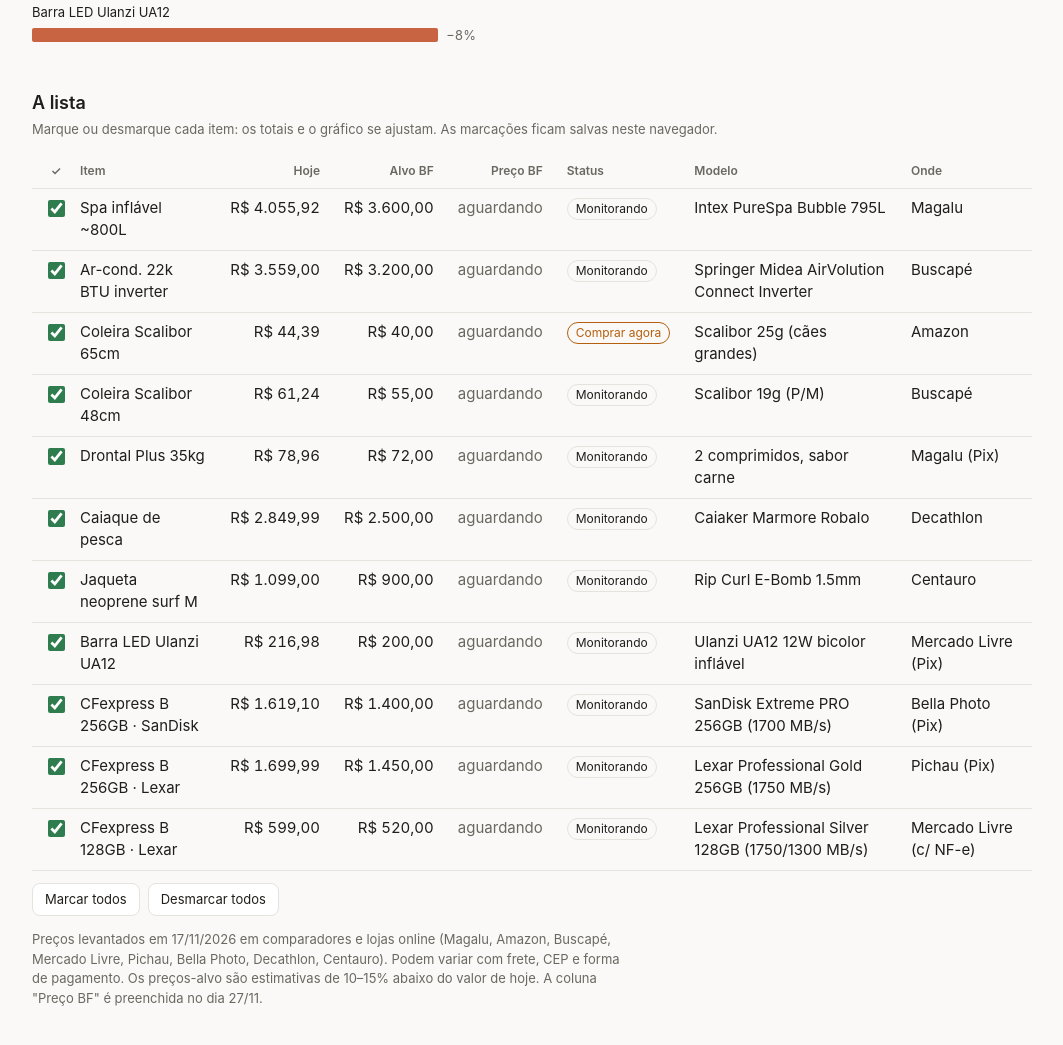
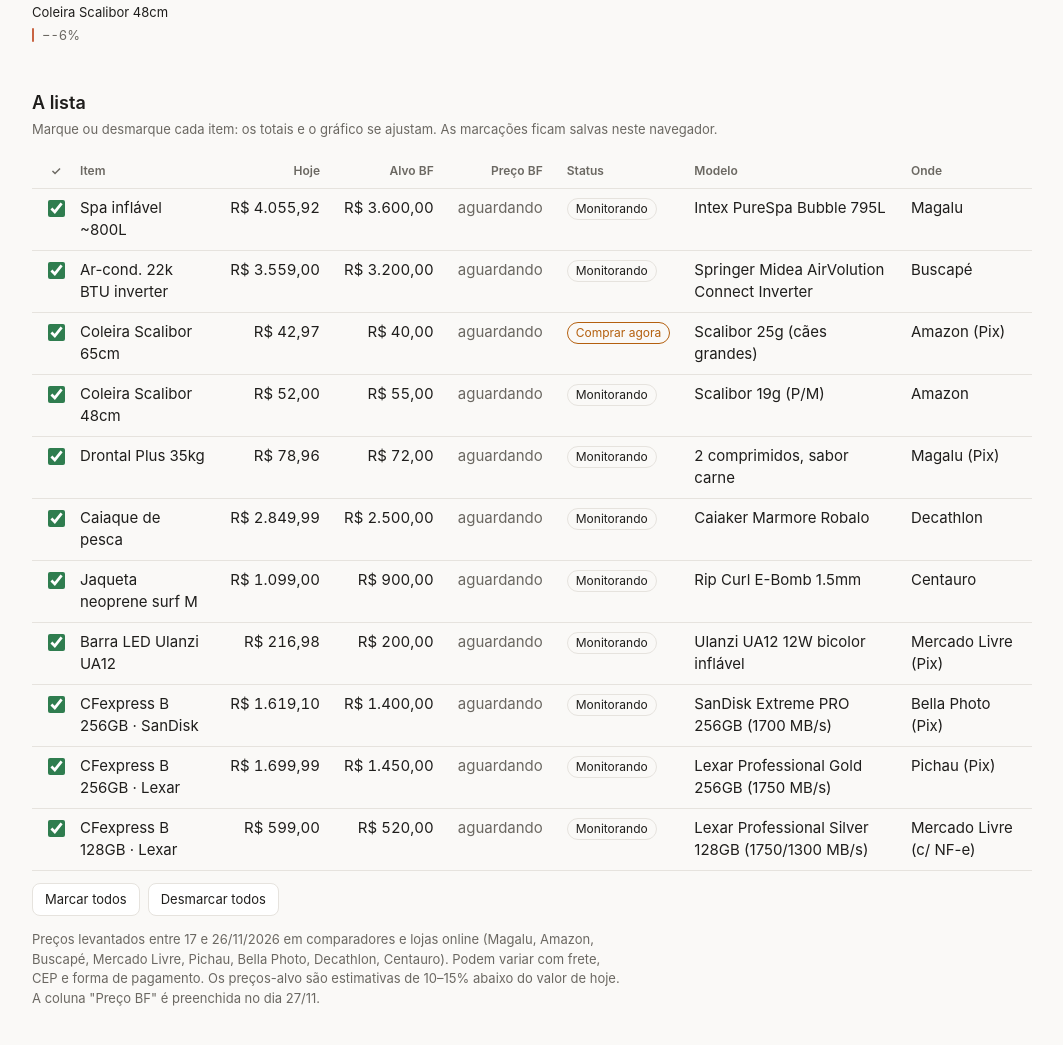
Before and after one commit to rodrigoormond-dotcom/ormond, a plain HTML site: page blackfriday/index.html in a window 1280 px wide. Shown: the part 941-1986 px from the top of the page, without its empty margins (108-1171 px from the left). Drawn offline with Linux system fonts and the light colour scheme.

Commit message:
Update Scalibor prices from Amazon
Co-Authored-By: Claude Opus 5.5 <noreply@anthropic.com>
Claude-Session: https://claude.ai/code/session_01NZ8avRMAThzmBsJK5uKKJJ

```diff
--- a/blackfriday/index.html
+++ b/blackfriday/index.html
@@ -97,7 +97,7 @@
       <button type="button" id="all-on">Marcar todos</button>
       <button type="button" id="all-off">Desmarcar todos</button>
     </div>
-    <p class="note">Preços levantados em 17/11/2026 em comparadores e lojas online (Magalu, Amazon, Buscapé, Mercado Livre, Pichau, Bella Photo, Decathlon, Centauro). Podem variar com frete, CEP e forma de pagamento. Os preços-alvo são estimativas de 10–15% abaixo do valor de hoje. A coluna "Preço BF" é preenchida no dia 27/11.</p>
+    <p class="note">Preços levantados entre 17 e 26/11/2026 em comparadores e lojas online (Magalu, Amazon, Buscapé, Mercado Livre, Pichau, Bella Photo, Decathlon, Centauro). Podem variar com frete, CEP e forma de pagamento. Os preços-alvo são estimativas de 10–15% abaixo do valor de hoje. A coluna "Preço BF" é preenchida no dia 27/11.</p>
   </section>
 </div>
 
@@ -105,8 +105,8 @@
   const ITENS = [
     { item: "Spa inflável ~800L", modelo: "Intex PureSpa Bubble 795L", hoje: 4055.92, onde: "Magalu", alvo: 3600, bf: null, status: "Monitorando" },
     { item: "Ar-cond. 22k BTU inverter", modelo: "Springer Midea AirVolution Connect Inverter", hoje: 3559.00, onde: "Buscapé", alvo: 3200, bf: null, status: "Monitorando" },
-    { item: "Coleira Scalibor 65cm", modelo: "Scalibor 25g (cães grandes)", hoje: 44.39, onde: "Amazon", alvo: 40, bf: null, status: "Comprar agora" },
-    { item: "Coleira Scalibor 48cm", modelo: "Scalibor 19g (P/M)", hoje: 61.24, onde: "Buscapé", alvo: 55, bf: null, status: "Monitorando" },
+    { item: "Coleira Scalibor 65cm", modelo: "Scalibor 25g (cães grandes)", hoje: 42.97, onde: "Amazon (Pix)", alvo: 40, bf: null, status: "Comprar agora" },
+    { item: "Coleira Scalibor 48cm", modelo: "Scalibor 19g (P/M)", hoje: 52.00, onde: "Amazon", alvo: 55, bf: null, status: "Monitorando" },
     { item: "Drontal Plus 35kg", modelo: "2 comprimidos, sabor carne", hoje: 78.96, onde: "Magalu (Pix)", alvo: 72, bf: null, status: "Monitorando" },
     { item: "Caiaque de pesca", modelo: "Caiaker Marmore Robalo", hoje: 2849.99, onde: "Decathlon", alvo: 2500, bf: null, status: "Monitorando" },
     { item: "Jaqueta neoprene surf M", modelo: "Rip Curl E-Bomb 1.5mm", hoje: 1099.00, onde: "Centauro", alvo: 900, bf: null, status: "Monitorando" },
```
